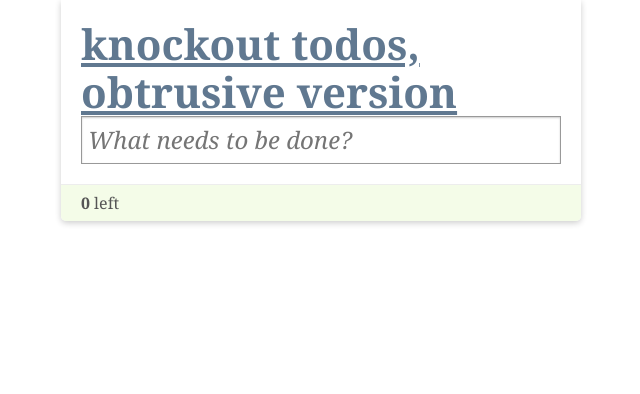
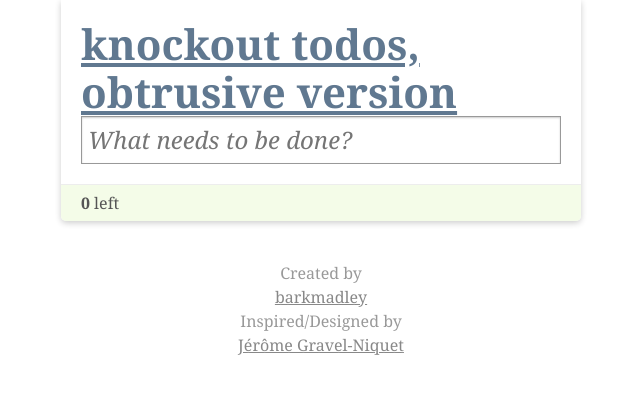
Before and after one commit to barkmadley/barkmadley.github.com, a Jekyll site: the page built from things/todos-obtrusive.html, in a window 1280 px wide. Shown: the top 394 px of the page, without its empty margins (319-959 px from the left). Built offline with Jekyll 4.4.1, drawn with Linux system fonts in a browser that asks for light colours; nearby versions of some CDN libraries; Markdown is read by kramdown in place of the engine named in the settings.

Commit message:
credits.

```diff
--- a/things/todos-obtrusive.html
+++ b/things/todos-obtrusive.html
@@ -33,6 +33,12 @@ title: knockout todos, obtrusive version
       <div class="count"><span data-bind="text: openTasks">&nbsp;</span> left</div>
     </footer>
   </div>
+</div>
+<div id="credits">
+  Created by<br />
+  <a href="http://barkmadley.com">barkmadley</a><br />
+  Inspired/Designed by<br />
+  <a href="http://jgn.me">Jérôme Gravel-Niquet</a>
 </div>
 
 <script type="text/javascript" language="javascript">
@@ -266,4 +272,15 @@ NOTE: it is important that the view does not get re-rendered
 #tasks footer a {
   margin-bottom: 7px;
 }
+#credits {
+  width: 520px;
+  margin: 30px auto;
+  color: #999999;
+  text-shadow: rgba(255, 255, 255, 0.8) 0 1px 0;
+  text-align: center;
+}
+/* line 159 */
+#credits a {
+  color: #888888;
+}
 </style>
```
Also changed, not shown: things/todos.html (+17 -0 lines).
